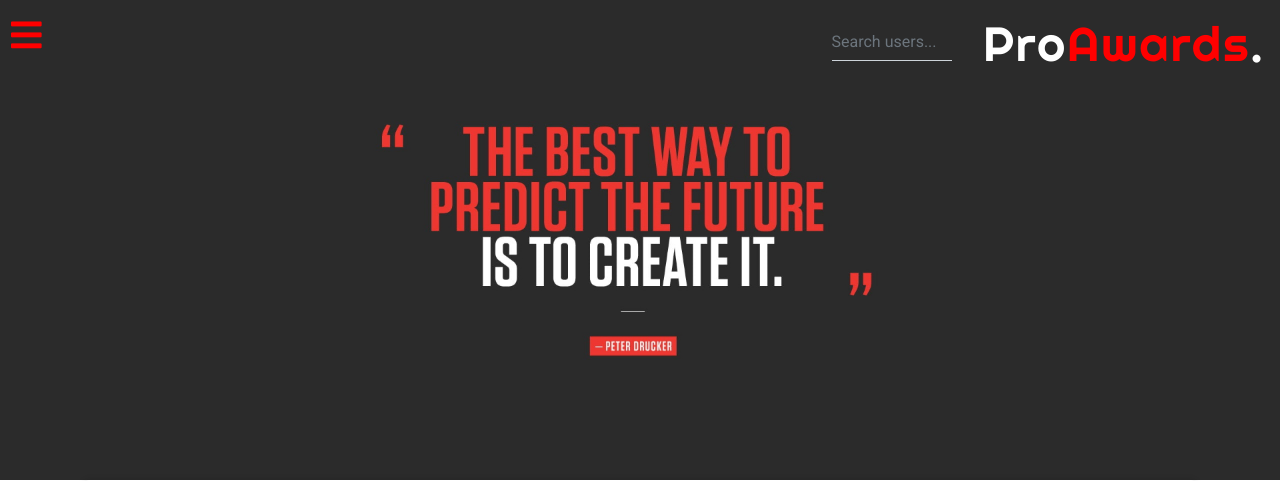
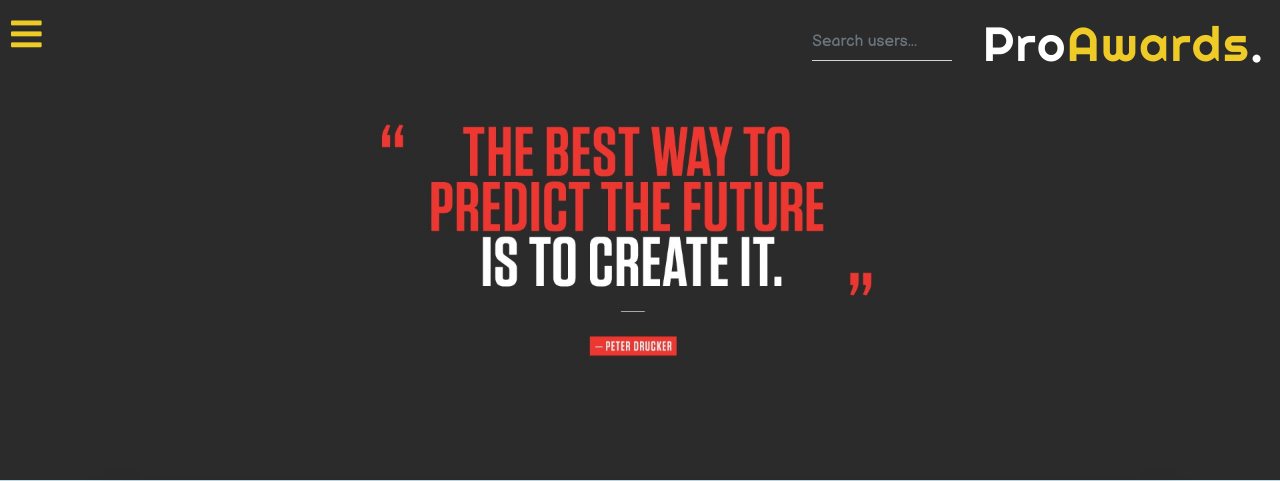
Before and after one commit to DerrickOdhiambo/P-Awards, a Django app: page /profile/ in a window 1280 px wide. Shown: the top 481 px of the page. Run offline with Django 3.2, Linux system fonts and the light colour scheme; the visitor is signed in with stand-in values (Sample User, id 1); parts of the project's set-up code (start-up, migrations or seed data) failed here and were passed over; some libraries are stand-ins or nearby versions.

Commit message:
chanes to commit to heroku

```diff
--- a/projects/templates/projects/project_list.html
+++ b/projects/templates/projects/project_list.html
@@ -2,6 +2,7 @@
 
 {% block content %}
 <div class="container">
+  <h2 class="text-center text-secondary mt-3">Featured Projects</h2>
   <div class="row">
     {% for image in images %}
     <div class="col-md-6 mt-5 mb-5">
--- a/projects/views.py
+++ b/projects/views.py
@@ -34,6 +34,7 @@ class UserProjectListView(ListView):
 
 class ProjectDetailView(DetailView):
     model = Project
+    template_name = 'projects/project_detail.html'
 
 
 class ProjectCreateView(LoginRequiredMixin, CreateView):
--- a/static/css/styles.css
+++ b/static/css/styles.css
@@ -1,7 +1,8 @@
-@import url('https://fonts.googleapis.com/css2?family=Righteous&display=swap');
-
+@import url('https://fonts.googleapis.com/css2?family=Balsamiq+Sans&family=Righteous&display=swap');
 body {
   overflow-x: hidden;
+  font-family: 'Balsamiq Sans', cursive;
+  background-color: #bedae5;
 }
 .nav{
   height: 100%;
@@ -21,7 +22,7 @@ body {
   padding: 20px;
   font-size: 23px;
   text-decoration: none;
-  color: #ffff;
+  color: #eecb27;
   font-family: 'Righteous', cursive;
 }
 .nav ul{
@@ -40,7 +41,7 @@ body {
 }
 .slide a{
   font-size: 35px;
-  color: red;
+  color: #eecb27;
 }
 #sidenav{
   padding: 11px;
@@ -66,7 +67,7 @@ body {
   font-size: 3rem;
 }
 .logo h1 span {
-  color: red;
+  color: #eecb27;
 }
 .view-cascade {
   position: relative;
@@ -81,6 +82,7 @@ body {
   margin: auto;
   background: whitesmoke;
   box-shadow: -1px 2px 23px -4px rgba(0,0,0,0.75);
+  color: #1f1762;
 }
 .mask {
   display: none;
@@ -111,3 +113,11 @@ body {
 div input {
   color: whitesmoke;
 }
+.card {
+  margin: 1rem;
+  color: #1f1762;
+  box-shadow: -1px 2px 23px -4px rgba(0,0,0,0.75);
+}
+.card-body h4 {
+  color: #e13329;
+}
```
Also changed, not shown: media/project/BBQ_Chicken_pizza.jpg (added), media/project/BBQ_Chicken_pizza_2GVIhvo.jpg (added), media/project/BBQ_Chicken_pizza_Qz1freK.jpg (added), media/project/alvaro-serrano-pFLNV4gkXsc-unsplash_uxu6nyB.jpg (added).
